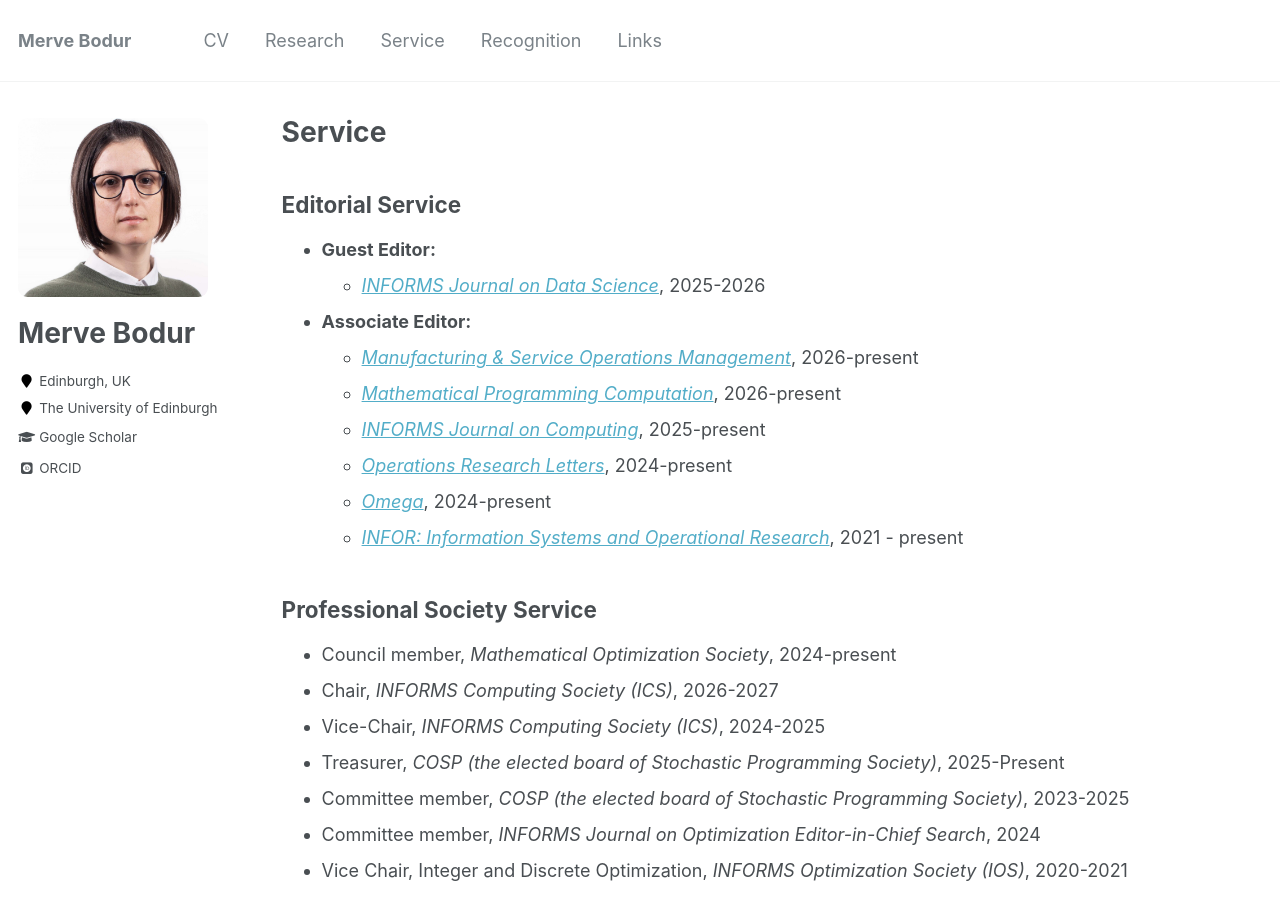
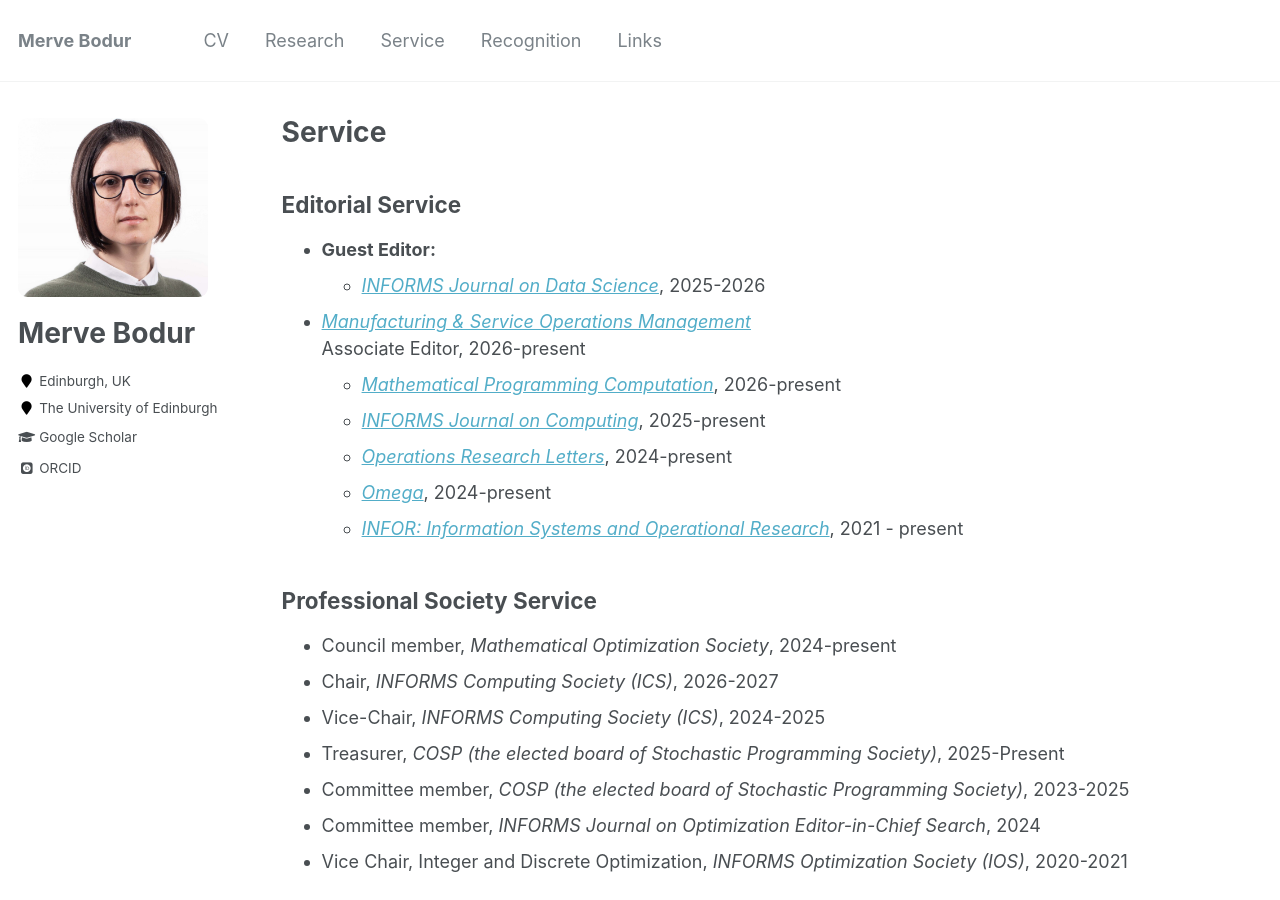
Before and after one commit to mervebodur/mervebodur.github.io, a Jekyll site: the page built from _pages/service.md, in a window 1280 px wide and 900 px high. Built offline with Jekyll 4.4.1, drawn with Linux system fonts in a browser that asks for light colours; some web fonts are replaced.

```diff
--- a/_pages/service.md
+++ b/_pages/service.md
@@ -8,13 +8,15 @@ author_profile: true
 ## Editorial Service
 - **Guest Editor:**
   - [*INFORMS Journal on Data Science*](https://pubsonline.informs.org/journal/ijds), 2025-2026
-- **Associate Editor:**
-  - [*Manufacturing & Service Operations Management*](https://pubsonline.informs.org/journal/msom), 2026-present
+
+- [*Manufacturing & Service Operations Management*](https://pubsonline.informs.org/journal/msom)\\
+Associate Editor, 2026-present
   - [*Mathematical Programming Computation*](https://link.springer.com/journal/12532), 2026-present
   - [*INFORMS Journal on Computing*](https://pubsonline.informs.org/journal/ijoc), 2025-present
   - [*Operations Research Letters*](https://www.sciencedirect.com/journal/operations-research-letters), 2024-present
   - [*Omega*](https://www.sciencedirect.com/journal/omega), 2024-present
   - [*INFOR: Information Systems and Operational Research*](https://www.tandfonline.com/journals/tinf20), 2021 - present
+
 <!-- - **Referee**: Mathematical Programming, Operations Research, Management Science, Mathematics of Operations Research, Manufacturing and Service Operations Management, Production and Operations Management, INFORMS Journal on Computing, Mathematical Programming Computation, Transportation Science, European Journal of Operational Research, IISE Transactions, INFORMS Journal on Optimization, Journal of Optimization Theory and Applications and others. -->
 
 ## Professional Society Service
```
